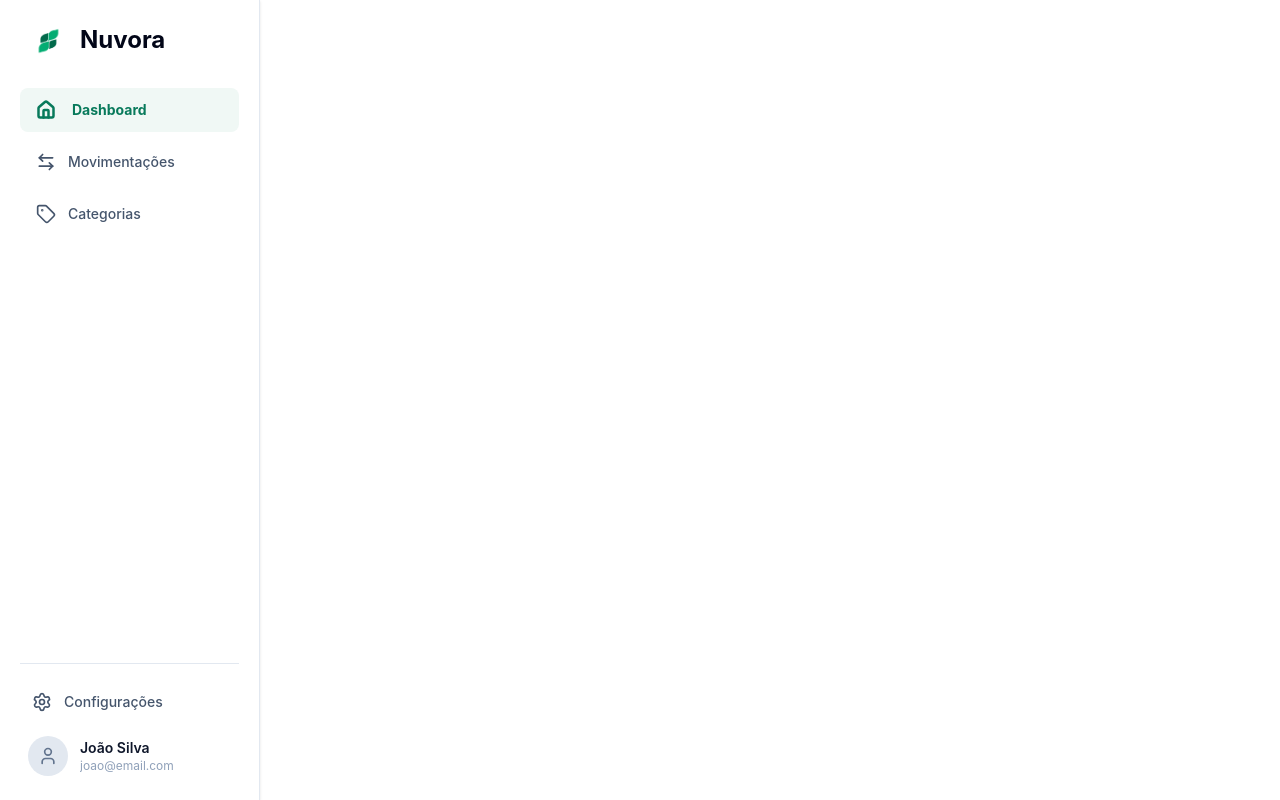
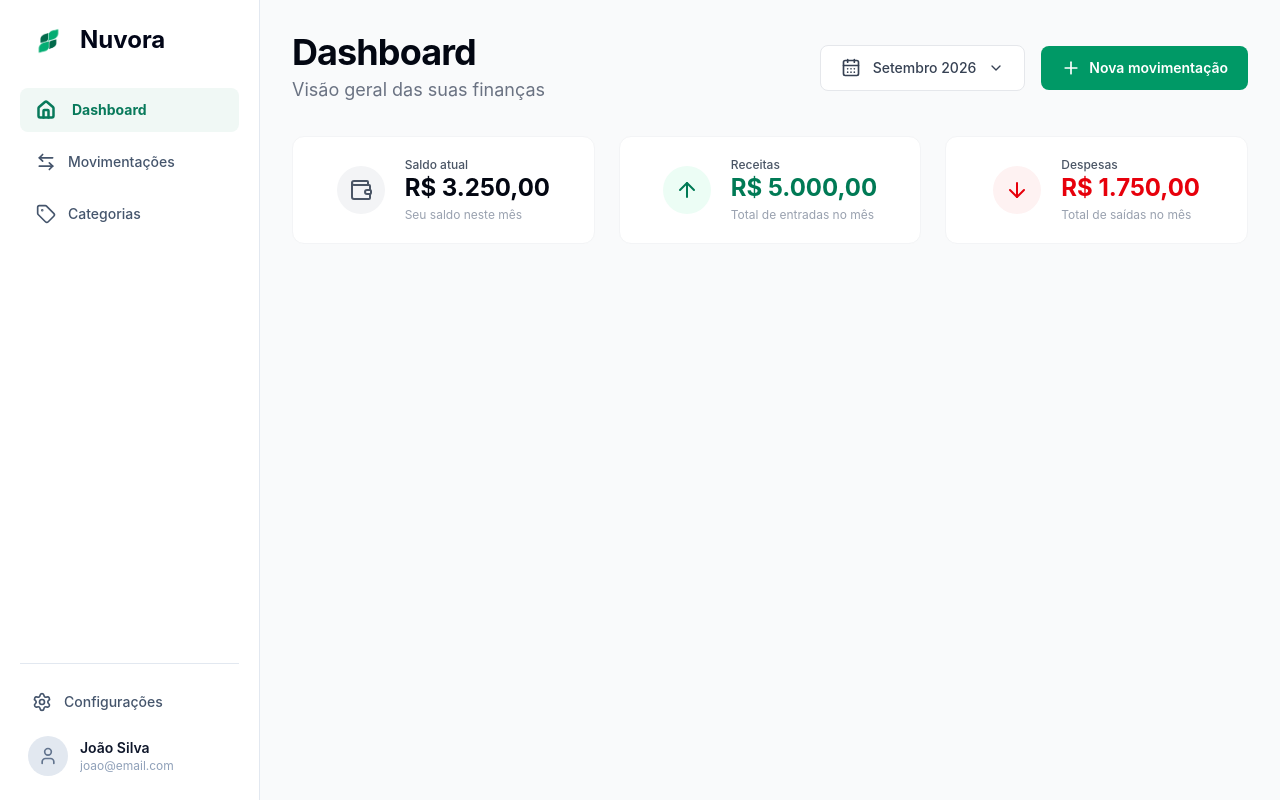
Before and after one commit to israel-monteiro/nuvora, a React (Vite) app: page / in a window 1280 px wide. Built offline with nearby package versions, Linux system fonts and the light colour scheme.

Commit message:
feat: set up dashboard routes and summary cards

```diff
--- a/src/App.tsx
+++ b/src/App.tsx
@@ -1,14 +1,16 @@
-import { Sidebar } from "./components/Sidebar"
+import { RouterProvider, createRouter } from "@tanstack/react-router";
+import { routeTree } from "./router-tree-gen";
 
+const router = createRouter({ routeTree });
 
+declare module "@tanstack/react-router" {
+    interface Register {
+        router: typeof router;
+    }
+}
 
 function App() {
-
-  return (
-    <>
-    <Sidebar/>
-    </>
-  )
+    return <RouterProvider router={router} />;
 }
 
-export default App
+export default App;
--- /dev/null
+++ b/src/components/SummaryCards/index.tsx
@@ -0,0 +1,47 @@
+import type { ReactNode } from "react";
+import { formatCurrency } from "../../utils/format-currency";
+
+type SummaryCardVariant = "default" | "income" | "expense";
+
+interface SummaryCardProps {
+    icon: ReactNode;
+    title: string;
+    value: number;
+    description: string;
+    variant?: SummaryCardVariant;
+}
+
+const variants = {
+    default: {
+        icon: "bg-gray-100 text-gray-600",
+        value: "text-gray-950",
+    },
+    income: {
+        icon: "bg-emerald-50 text-emerald-700",
+        value: "text-emerald-700",
+    },
+    expense: {
+        icon: "bg-red-50 text-red-600",
+        value: "text-red-600",
+    },
+};
+
+export const SummaryCard = ({ icon, title, value, description, variant = "default" }: SummaryCardProps) => {
+    const styles = variants[variant];
+
+    return (
+        <div className="flex items-center justify-center gap-5 rounded-xl border border-gray-100 bg-white px-6 py-5">
+            <div className={`flex size-12 shrink-0 items-center justify-center rounded-full ${styles.icon}`}>
+                {icon}
+            </div>
+
+            <div className="flex flex-col">
+                <span className="text-xs font-medium text-gray-600">{title}</span>
+
+                <h2 className={`text-2xl font-bold leading-tight ${styles.value}`}>{formatCurrency(value)}</h2>
+
+                <span className="mt-1 text-xs text-gray-400">{description}</span>
+            </div>
+        </div>
+    );
+};
--- /dev/null
+++ b/src/pages/_app/index.tsx
@@ -0,0 +1,59 @@
+import { createFileRoute } from "@tanstack/react-router";
+import { SummaryCard } from "../../components/SummaryCards";
+import { ArrowDown, ArrowUp, CalendarDays, ChevronDown, Plus, Wallet } from "lucide-react";
+
+export const Route = createFileRoute("/_app/")({
+    component: Dashboard,
+});
+
+function Dashboard() {
+    return (
+        <>
+            <div className="min-h-screen bg-gray-50 p-8">
+                <header className="mb-8 flex items-center justify-between">
+                    <div>
+                        <h1 className="text-4xl font-bold tracking-tight text-gray-950">Dashboard</h1>
+
+                        <p className="mt-1 text-lg text-gray-500">Visão geral das suas finanças</p>
+                    </div>
+
+                    <div className="flex items-center gap-4">
+                        <button className="flex items-center gap-3 rounded-lg border border-gray-200 bg-white px-5 py-3 text-sm font-medium text-gray-700">
+                            <CalendarDays className="size-5" />
+                            Setembro 2026
+                            <ChevronDown className="size-4" />
+                        </button>
+
+                        <button className="flex items-center gap-2 rounded-lg bg-emerald-600 px-5 py-3 text-sm font-semibold text-white transition hover:bg-emerald-700">
+                            <Plus className="size-5" />
+                            Nova movimentação
+                        </button>
+                    </div>
+                </header>
+                <div className="grid grid-cols-3 gap-6">
+                    <SummaryCard
+                        icon={<Wallet />}
+                        title={"Saldo atual"}
+                        value={3250}
+                        description={"Seu saldo neste mês"}
+                    />
+                    <SummaryCard
+                        icon={<ArrowUp />}
+                        title={"Receitas"}
+                        value={5000}
+                        description={"Total de entradas no mês"}
+                        variant="income"
+                    />
+                    <SummaryCard
+                        icon={<ArrowDown />}
+                        title={"Despesas"}
+                        value={1750}
+                        description={"Total de saídas no mês"}
+                        variant="expense"
+                    />
+                </div>
+                <div></div>
+            </div>
+        </>
+    );
+}
--- /dev/null
+++ b/src/pages/_app/layout.tsx
@@ -0,0 +1,20 @@
+import { createFileRoute, Outlet } from "@tanstack/react-router";
+import { Sidebar } from "../../components/Sidebar";
+
+export const Route = createFileRoute("/_app")({
+    component: AppLayout,
+});
+
+function AppLayout() {
+    return (
+        <div>
+            <div className="flex min-h-screen">
+                <Sidebar />
+
+                <main className="min-w-0 flex-1">
+                    <Outlet />
+                </main>
+            </div>
+        </div>
+    );
+}
--- a/src/router-tree-gen.ts
+++ b/src/router-tree-gen.ts
@@ -9,27 +9,76 @@
 // Additionally, you should also exclude this file from your linter and/or formatter to prevent it from being checked or modified.
 
 import { Route as rootRouteImport } from './pages/__root'
+import { Route as AppLayoutRouteImport } from './pages/_app/layout'
+import { Route as AppIndexRouteImport } from './pages/_app/index'
 
-export interface FileRoutesByFullPath {}
-export interface FileRoutesByTo {}
+const AppLayoutRoute = AppLayoutRouteImport.update({
+  id: '/_app',
+  getParentRoute: () => rootRouteImport,
+} as any)
+const AppIndexRoute = AppIndexRouteImport.update({
+  id: '/',
+  path: '/',
+  getParentRoute: () => AppLayoutRoute,
+} as any)
+
+export interface FileRoutesByFullPath {
+  '/': typeof AppIndexRoute
+}
+export interface FileRoutesByTo {
+  '/': typeof AppIndexRoute
+}
 export interface FileRoutesById {
   __root__: typeof rootRouteImport
+  '/_app': typeof AppLayoutRouteWithChildren
+  '/_app/': typeof AppIndexRoute
 }
 export interface FileRouteTypes {
   fileRoutesByFullPath: FileRoutesByFullPath
-  fullPaths: never
+  fullPaths: '/'
   fileRoutesByTo: FileRoutesByTo
-  to: never
-  id: '__root__'
+  to: '/'
+  id: '__root__' | '/_app' | '/_app/'
   fileRoutesById: FileRoutesById
 }
-export interface RootRouteChildren {}
+export interface RootRouteChildren {
+  AppLayoutRoute: typeof AppLayoutRouteWithChildren
+}
 
 declare module '@tanstack/react-router' {
-  interface FileRoutesByPath {}
+  interface FileRoutesByPath {
+    '/_app': {
+      id: '/_app'
+      path: ''
+      fullPath: '/'
+      preLoaderRoute: typeof AppLayoutRouteImport
+      parentRoute: typeof rootRouteImport
+    }
+    '/_app/': {
+      id: '/_app/'
+      path: '/'
+      fullPath: '/'
+      preLoaderRoute: typeof AppIndexRouteImport
+      parentRoute: typeof AppLayoutRoute
+    }
+  }
 }
 
-const rootRouteChildren: RootRouteChildren = {}
+interface AppLayoutRouteChildren {
+  AppIndexRoute: typeof AppIndexRoute
+}
+
+const AppLayoutRouteChildren: AppLayoutRouteChildren = {
+  AppIndexRoute: AppIndexRoute,
+}
+
+const AppLayoutRouteWithChildren = AppLayoutRoute._addFileChildren(
+  AppLayoutRouteChildren,
+)
+
+const rootRouteChildren: RootRouteChildren = {
+  AppLayoutRoute: AppLayoutRouteWithChildren,
+}
 export const routeTree = rootRouteImport
   ._addFileChildren(rootRouteChildren)
   ._addFileTypes<FileRouteTypes>()
--- /dev/null
+++ b/src/utils/format-currency.ts
@@ -0,0 +1,6 @@
+export const formatCurrency = (value: number): string => {
+    return new Intl.NumberFormat("pt-BR", {
+        style: "currency",
+        currency: "BRL",
+    }).format(value);
+};
```
